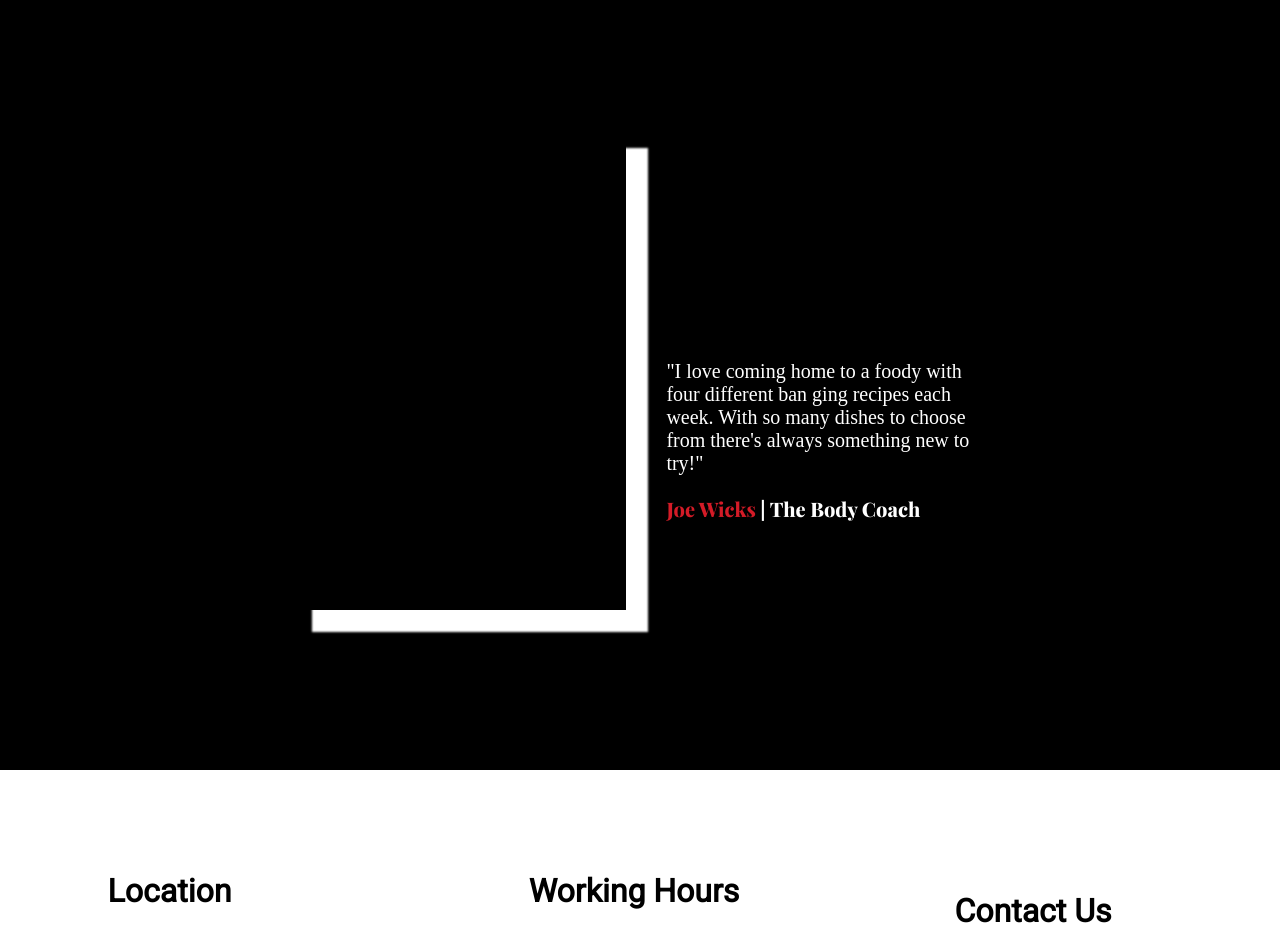
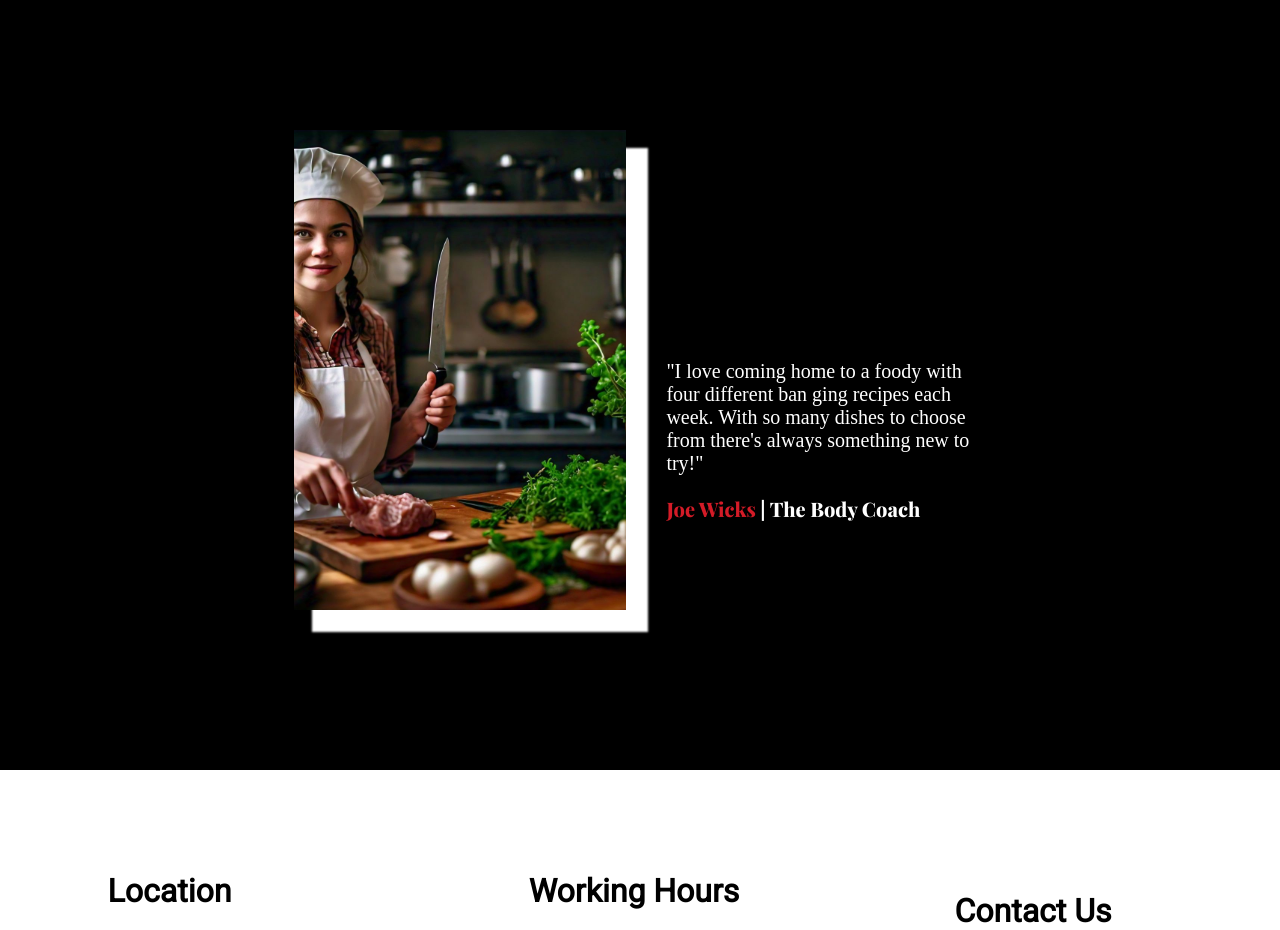
Before and after one commit to Ravi630062/foody-website, a plain HTML site: page index.html in a window 1280 px wide. Shown: the part 2200-3130 px from the top of the page. Drawn offline with nearby package versions, Linux system fonts and the light colour scheme.

Commit message:
Update style.css

```diff
--- a/style.css
+++ b/style.css
@@ -189,7 +189,7 @@
 }
 
 .user-img {
-  background-image: url("assets/Images/ian-dooley-d1UPkiFd04A-unsplash.jpg");
+  background-image: url("img-2.jpg");
   background-size: cover;
   background-position: center;
   width: 26%;
```
